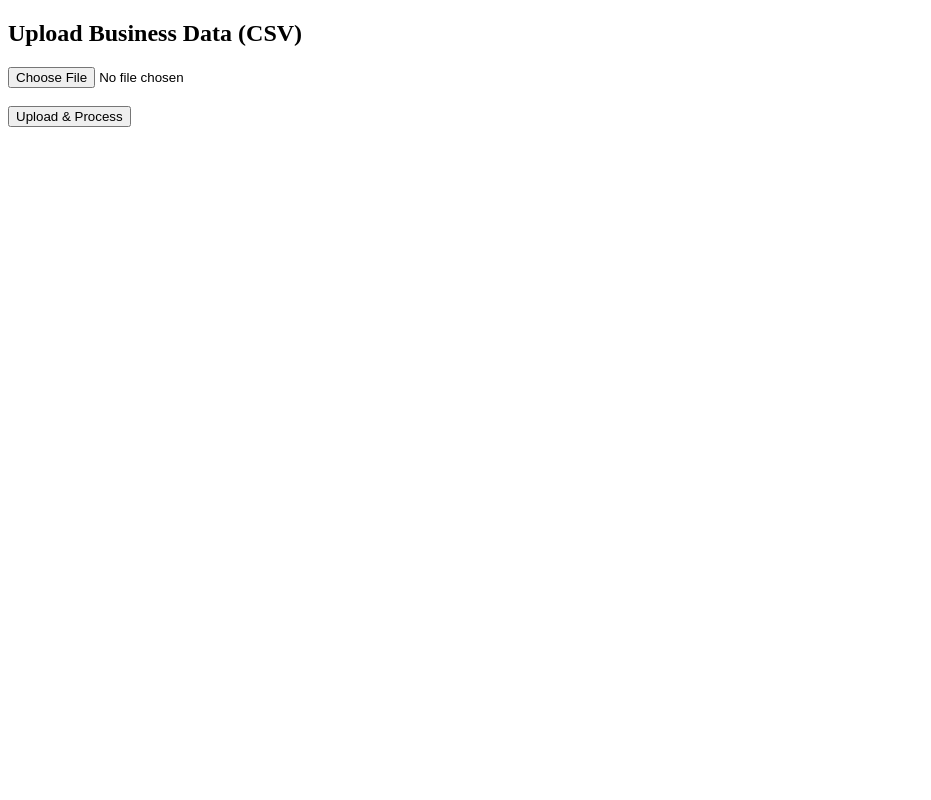
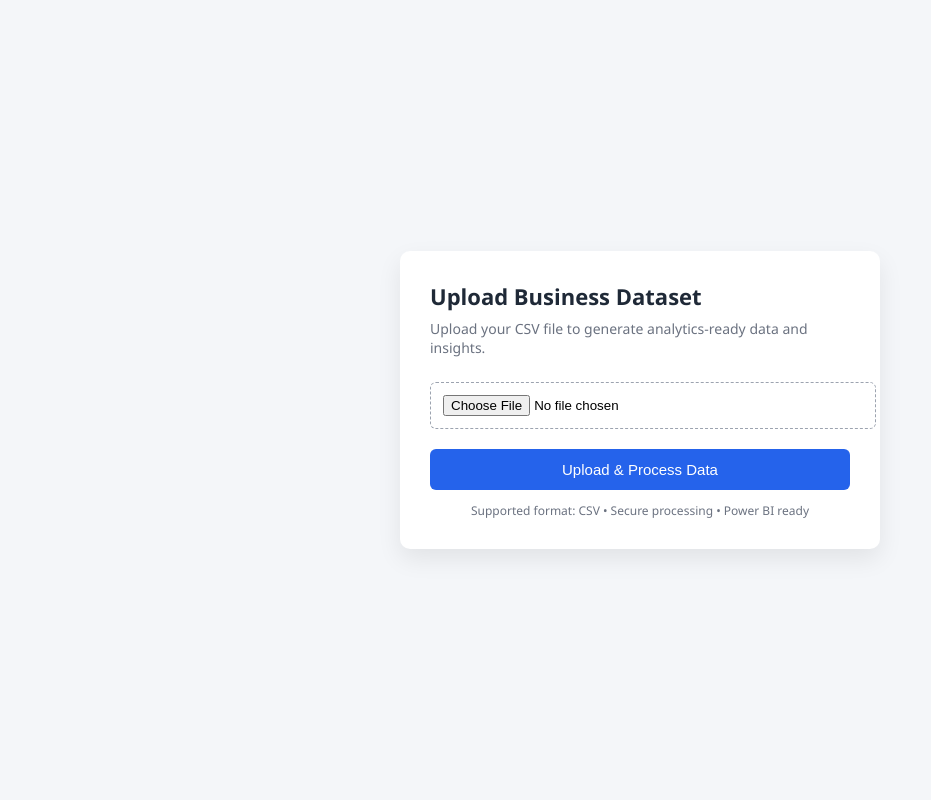
Before and after one commit to kumarvarun3162/Intelligent-Business-Analytics-Platform, a Django app: page / in a window 1280 px wide. Shown: the whole page, without its empty margins (0-931 px from the left). Run offline with Django 5.2, Linux system fonts and the light colour scheme.

Commit message:
Ui updated

```diff
--- a/intelligent_analytics/analytics_engine/templates/analytics_engine/upload.html
+++ b/intelligent_analytics/analytics_engine/templates/analytics_engine/upload.html
@@ -1,24 +1,121 @@
 <!DOCTYPE html>
-<html>
+<html lang="en">
 <head>
-    <title>Upload CSV - Intelligent Analytics</title>
+    <meta charset="UTF-8">
+    <title>Intelligent Business Analytics | Upload Data</title>
+
+    <style>
+        body {
+            font-family: "Segoe UI", Tahoma, Geneva, Verdana, sans-serif;
+            background: #f4f6f9;
+            margin: 0;
+            padding: 0;
+        }
+
+        .container {
+            display: flex;
+            justify-content: center;
+            align-items: center;
+            height: 100vh;
+        }
+
+        .card {
+            background: #ffffff;
+            width: 420px;
+            padding: 30px;
+            border-radius: 10px;
+            box-shadow: 0 10px 25px rgba(0,0,0,0.08);
+        }
+
+        .title {
+            font-size: 22px;
+            font-weight: 600;
+            margin-bottom: 8px;
+            color: #1f2937;
+        }
+
+        .subtitle {
+            font-size: 14px;
+            color: #6b7280;
+            margin-bottom: 25px;
+        }
+
+        .file-input {
+            width: 100%;
+            padding: 12px;
+            border: 1px dashed #9ca3af;
+            border-radius: 6px;
+            margin-bottom: 20px;
+            cursor: pointer;
+        }
+
+        .btn {
+            width: 100%;
+            padding: 12px;
+            background: #2563eb;
+            color: #ffffff;
+            border: none;
+            border-radius: 6px;
+            font-size: 15px;
+            font-weight: 500;
+            cursor: pointer;
+        }
+
+        .btn:hover {
+            background: #1e40af;
+        }
+
+        .info {
+            font-size: 12px;
+            color: #6b7280;
+            margin-top: 12px;
+            text-align: center;
+        }
+
+        .message {
+            margin-top: 15px;
+            padding: 10px;
+            background: #ecfdf5;
+            color: #065f46;
+            border-radius: 6px;
+            font-size: 14px;
+            text-align: center;
+        }
+    </style>
 </head>
+
 <body>
 
-<h2>Upload Business Data (CSV)</h2>
+<div class="container">
+    <div class="card">
 
-<form method="POST" enctype="multipart/form-data">
-    {% csrf_token %}
+        <div class="title">Upload Business Dataset</div>
+        <div class="subtitle">
+            Upload your CSV file to generate analytics-ready data and insights.
+        </div>
 
-    <input type="file" name="file" accept=".csv" required>
-    <br><br>
+        <form method="POST" enctype="multipart/form-data">
+            {% csrf_token %}
 
-    <button type="submit">Upload & Process</button>
-</form>
+            <input type="file" name="file" accept=".csv" class="file-input" required>
 
-{% if message %}
-    <p>{{ message }}</p>
-{% endif %}
+            <button type="submit" class="btn">
+                Upload & Process Data
+            </button>
+        </form>
+
+        {% if message %}
+            <div class="message">
+                {{ message }}
+            </div>
+        {% endif %}
+
+        <div class="info">
+            Supported format: CSV • Secure processing • Power BI ready
+        </div>
+
+    </div>
+</div>
 
 </body>
 </html>
```
